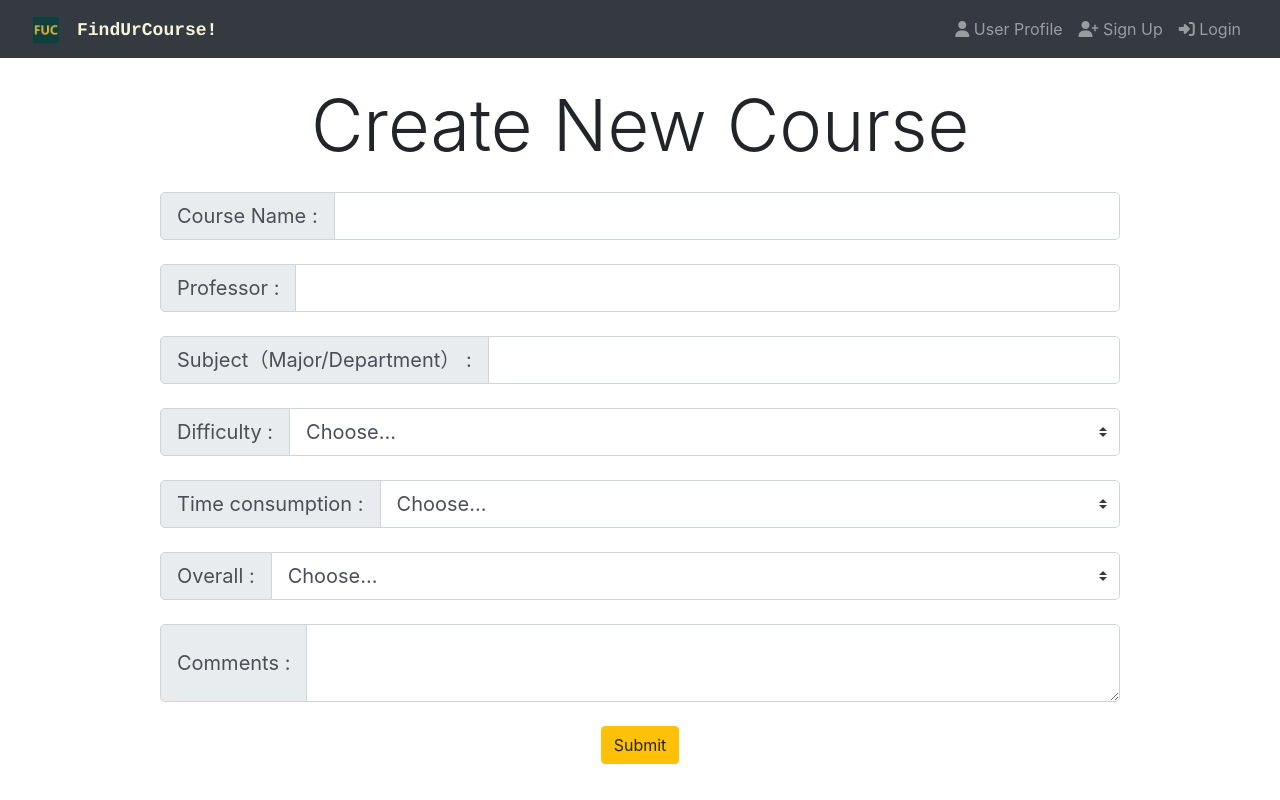
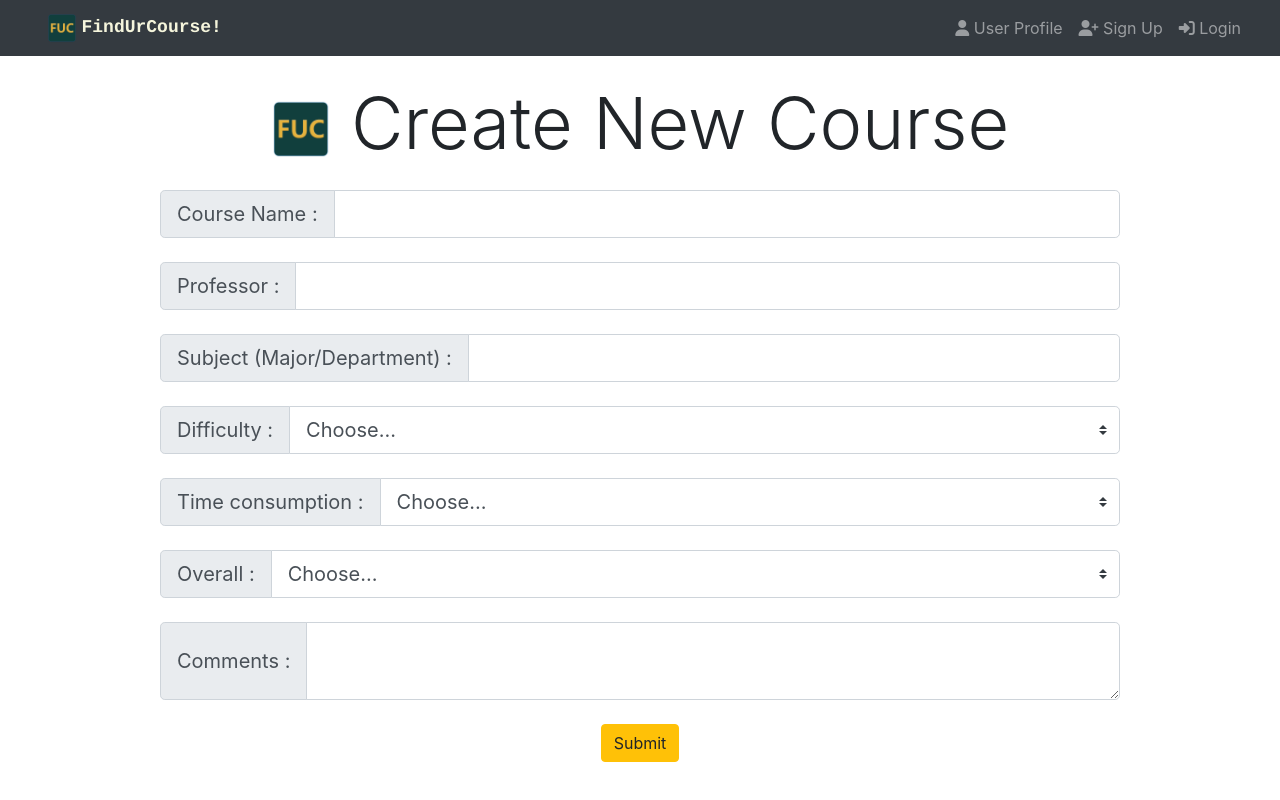
Before and after one commit to cozheyuanzhangde/cs326-final-Beta, a plain HTML site: page createcourse.html in a window 1280 px wide. Drawn offline with nearby package versions, Linux system fonts and the light colour scheme.

Commit message:
Update createcourse.html

```diff
--- a/createcourse.html
+++ b/createcourse.html
@@ -20,7 +20,7 @@
             <div class="container-fluid">
               <div class="navbar-header">
                 <a class="navbar-brand" href="#">
-                  <img src="./images/icon_FUC.png" width="30" height="30" alt="" loading="lazy">
+                    <a href="./index.html"><img src="./images/icon_FUC.png" width="30" height="30" alt="" loading="lazy"></a>
                   <a class = "unselectable logoText">FindUrCourse!</a>
                 </a>
               </div>
@@ -40,7 +40,9 @@
 
         <div class="mx-auto containerDetail">
             <br>
-            <div class="display-3">Create New Course</div>
+            <div class="display-3">
+                <a href="./index.html"><img src="./images/icon_FUC.png" width="60" height="60" alt="" loading="lazy"></a>
+                Create New Course</div>
             <br>
                 <div class="input-group input-group-lg ">
                     <div class="input-group-prepend">
@@ -56,7 +58,7 @@
                 </div><br>
                 <div class="input-group input-group-lg">
                     <div class="input-group-prepend">
-                        <span class="input-group-text">Subject（Major/Department） :</span>
+                        <span class="input-group-text">Subject (Major/Department) :</span>
                     </div>
                     <input type="text" class="form-control" id="majorCourse">
                 </div><br>
```
